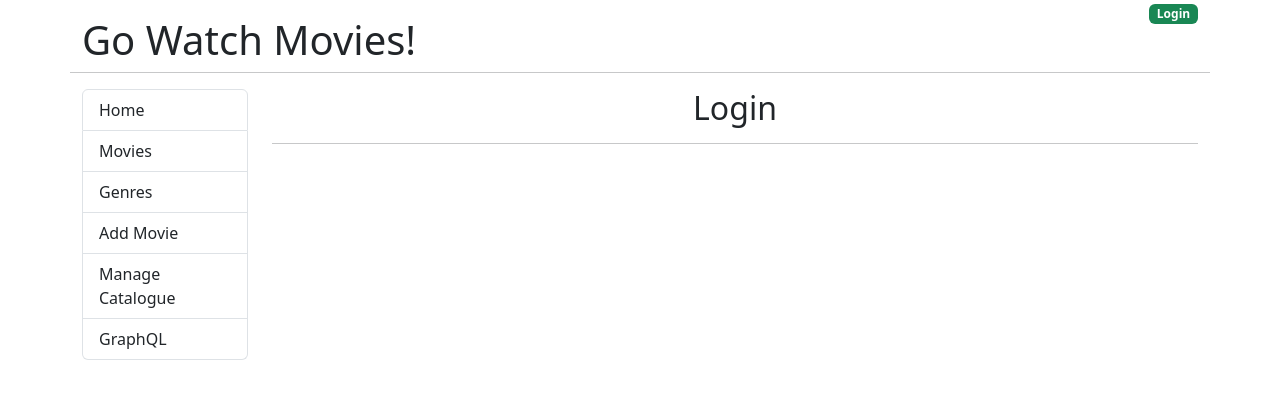
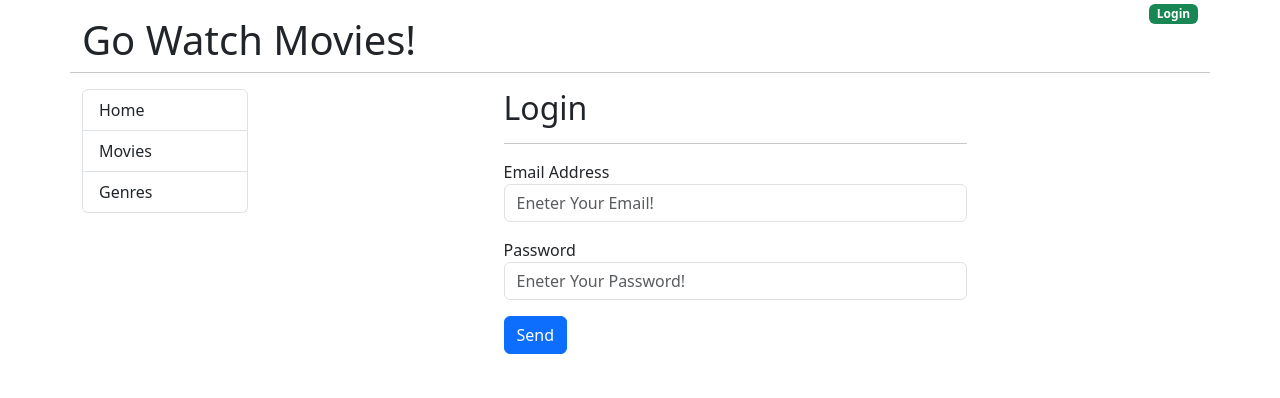
Before and after one commit to abbassmortazavi/go-movies-fornt-end, a React (Create React App) app: page /login in a window 1280 px wide. Shown: the top 398 px of the page. Built offline with nearby package versions, Linux system fonts and the light colour scheme.

Commit message:
feat: implement login page

```diff
--- a/src/App.js
+++ b/src/App.js
@@ -1,6 +1,9 @@
+import { useState } from "react";
 import { Link, Outlet } from "react-router-dom";
 
 function App() {
+  const [jwtToken, setJwtToken] = useState("");
+
   return (
     <div className="container">
       <div className="row">
@@ -9,11 +12,17 @@
         </div>
 
         <div className="col text-end">
+          {
+            jwtToken === ""
+              ?
               <Link to="/login">
                 <span className="badge bg-success">Login</span>
               </Link>
+              : <a href="!#"><span className="badge bg-danger">Logout</span></a>
+          }
+
         </div>
-        <hr className="mb-3"/>
+        <hr className="mb-3" />
       </div>
 
       <div className="row">
@@ -23,14 +32,22 @@
               <Link to="/" className="list-group-item list-group-item-action">Home</Link>
               <Link to="/movies" className="list-group-item list-group-item-action">Movies</Link>
               <Link to="/genres" className="list-group-item list-group-item-action">Genres</Link>
+              {
+                jwtToken !== "" &&
+                <>
                   <Link to="/admin/movie/0" className="list-group-item list-group-item-action">Add Movie</Link>
                   <Link to="/manage-catalogue" className="list-group-item list-group-item-action">Manage Catalogue</Link>
                   <Link to="/graphql" className="list-group-item list-group-item-action">GraphQL</Link>
+                </>
+              }
+
             </div>
           </nav>
         </div>
         <div className="col-md-10">
-         <Outlet/>
+          <Outlet context={{
+            setJwtToken, jwtToken
+          }}/>
         </div>
       </div>
     </div>
--- a/src/components/Login.js
+++ b/src/components/Login.js
@@ -1,8 +1,45 @@
+import { useState } from "react";
+import Input from "./form/Input";
+import { useOutletContext } from "react-router-dom";
+
 const Login = () => {
+    const [email, setEmail] = useState("");
+    const [password, setPassword] = useState("");
+
+    const {setJwtToken} = useOutletContext();
+
+    const handelSubmit = (event)=>{
+        event.preventDefault();
+        console.log("user/pass", email, password);
+        if (email === "jafar@yahoo.com"){
+            setJwtToken("abc");
+        }
+    }
     return (
-        <div className="text-center">
+        <div className="col-md-6 offset-3">
             <h2>Login</h2>
             <hr/>
+            <form onSubmit={handelSubmit}>
+                <Input
+                    type="email"
+                    name="email"
+                    title="Email Address"
+                    placeholder="Eneter Your Email!"
+                    className="form-control"
+                    outocomplete="email-new"
+                    onChange={(event)=> setEmail(event.target.value)}
+                />
+                 <Input
+                    type="password"
+                    name="password"
+                    title="Password"
+                    placeholder="Eneter Your Password!"
+                    className="form-control"
+                    outocomplete="password-new"
+                    onChange={(event)=> setPassword(event.target.value)}
+                />
+                <input type="submit" className="btn btn-primary" value="Send"/>
+            </form>
         </div>
     );
 }
--- /dev/null
+++ b/src/components/form/Input.js
@@ -0,0 +1,27 @@
+import { forwardRef } from "react"
+
+const Input = forwardRef((props, ref) => {
+    return (
+        <div className="mb-3">
+            <label htmlFor={props.name}>
+                {props.title}
+            </label>
+            <input
+                type={props.type}
+                className={props.className}
+                id={props.name}
+                label={props.name}
+                ref={ref}
+                placeholder={props.placeholder}
+                onChange={props.onChange}
+                value={props.value}
+                autoComplete={props.autoComplete}
+            />
+            <div className={props.errorDiv}>
+                {props.message}
+            </div>
+        </div>
+    )
+});
+
+export default Input;
```
Lines whose indentation alone changed are shown as unchanged.
